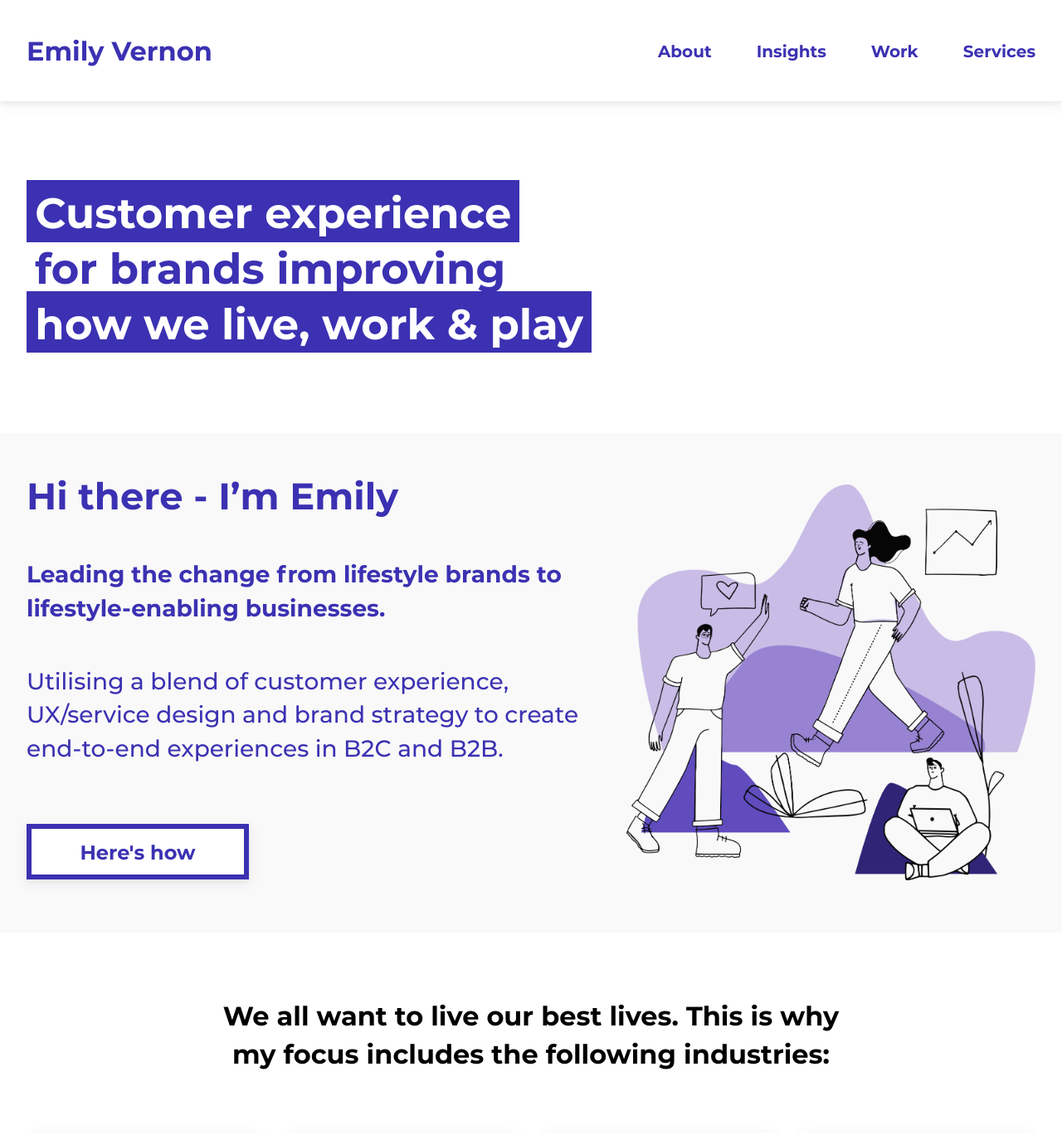
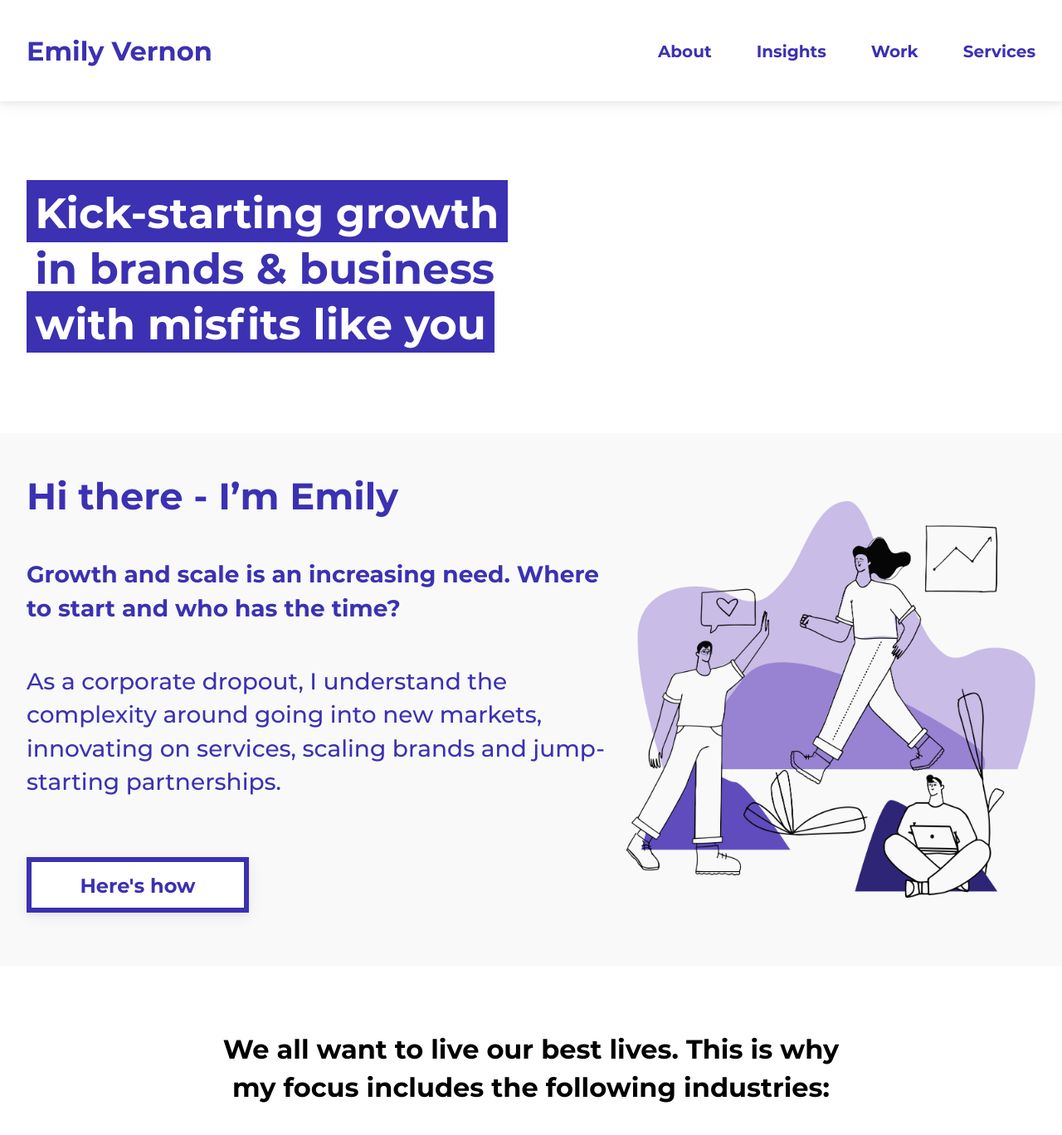
Before and after one commit to emilygv/emilyvernon.com, a Jekyll site: the page built from index.md, in a window 1280 px wide and 1400 px high. Shown: the top 1368 px of the window at 83% size. Built offline with Jekyll 4.4.1, drawn with Linux system fonts in a browser that asks for light colours; some of the changed text lies outside the part shown.

Commit message:
Update index.md
Text updates

```diff
--- a/index.md
+++ b/index.md
@@ -2,15 +2,15 @@
 layout: page
 title: Guest & consumer experience (CX) consultant in Amsterdam
 description: Enabling brands and businesses to connect with the creative class, millennials and Gen Z through captivating guest and customer experiences, IRL.
-hero_text: <mark>Customer experience</mark> <br><mark class="normal">for brands improving</mark> <br><mark>how we live, work & play</mark>
+hero_text: <mark>Kick-starting growth</mark> <br><mark class="normal">in brands & business</mark> <br><mark>with misfits like you</mark>
 # hero_image: /assets/img/home.png
 # hero_bgcolor: "#d4e8d5"
 ---
 
 {% include hero_intro.html
 title= "Hi there - I’m Emily"
-subtitle= "Leading the change from lifestyle brands to lifestyle-enabling businesses."
-description= "Utilising a blend of customer experience, UX/service design and brand strategy to create end-to-end experiences in B2C and B2B."
+subtitle= "Growth and scale is an increasing need. Where to start and who has the time?"
+description= "As a corporate dropout, I understand the complexity around going into new markets, innovating on services, scaling brands and jump-starting partnerships."
 image= "/assets/images/homepage_hero.png"
 button_title= "Here's how" button_link= "/services"
 %}
@@ -20,7 +20,7 @@ title="We all want to live our best lives. This is why my focus includes the fol
 titles="Work, Hospitality, Luxury, Wellbeing"
 icons="Creativity, Travel, Beauty, Wellbeing" breakout=false %}
 
-## Work Highlights
+## See for yourself
 
 {% assign featured_works = site.casestudies | where:"featured", true  %}
 {% for post in featured_works %}
@@ -37,6 +37,6 @@ reference="Asell, Strategy Director"
 
 {% include post_cards.html posts=site.posts limit=3 link="/insights/" link_title="Keep reading" %}
 
-## Working with
+## Join the list
 
 {% include clients.html %}
```
